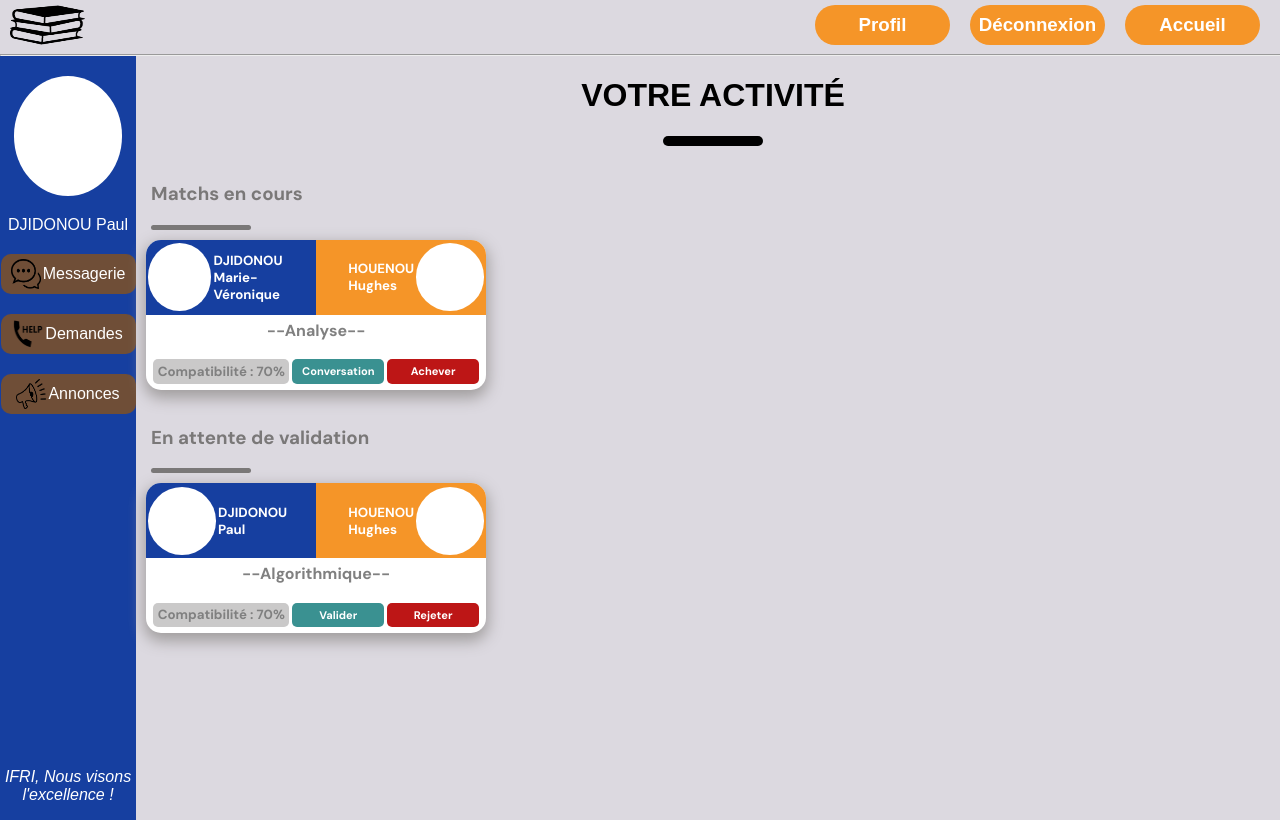
After one commit to Victoria-tec/PIL1_2526_10, a Django app: template frontend/templates/hub.html in a window 1280 px wide. The commit adds this page. Run offline with Django 5.2, Linux system fonts and the light colour scheme; the template is opened without the code that fills it, so the values that code supplies are empty.

Commit message:
premier design main page

```diff
--- a/frontend/static/script.js
+++ b/frontend/static/script.js
@@ -1,17 +1,24 @@
 class PageHeader extends HTMLElement{
     connectedCallback(){
+        let type = this.getAttribute("variante")
         this.innerHTML = `
                 <div><img class="logo" src="../static/images/logo.png" alt="logo"></div>
                 <div class="header-buttons">
                     <a href="#">
                         <h3>Profil</h3>
                     </a>
-                    <a href="inscription.html">
-                        <h3>S'inscrire</h3>
-                    </a>
-                    <a href="connexion.html">
-                        <h3>Se connecter</h3>
-                    </a>
+                    ${type === "accueil" ? `
+                            <a href="gestion_comptes/inscription.html">
+                                <h3>S'inscrire</h3>
+                            </a>
+                            <a href="connexion.html">
+                                <h3>Se connecter</h3>
+                            </a>
+                        ` : `
+                            <a href="base.html" id="deconnexion-button">
+                                <h3>Déconnexion</h3>
+                            </a>
+                        `}
                     <a href="base.html">
                         <h3>Accueil</h3>
                     </a>
@@ -110,3 +117,64 @@ if(pwd_submission){
 }
 
 /*Fin config formulaire d'inscription*/
+
+/*Main Page*/
+
+class SideBar extends HTMLElement{
+    connectedCallback(){
+        let user_name = this.getAttribute("user-name")
+        this.innerHTML = `
+                <div class="profile-pic-box"></div>
+                <div style="text-align: center"><p style="margin-top: 0; margin-bottom: 0; color: white;">${user_name}</p></div>
+                <div class="brown-button">
+                    <img src="../static/images/message-bubble.png" alt="messagerie" class="side-bar-icon">
+                    <p>Messagerie</p>
+                </div>
+                <div class="brown-button">
+                    <img src="../static/images/help.png" alt="messagerie" class="side-bar-icon">
+                    <p>Demandes</p>
+                </div>
+                <div class="brown-button">
+                    <img src="../static/images/annonce.png" alt="messagerie" class="side-bar-icon">
+                    <p>Annonces</p>
+                </div>
+                <p>IFRI, Nous visons l'excellence !</p>
+        `
+    }
+}
+
+customElements.define("side-bar", SideBar)
+
+class MatchBlock extends HTMLElement{
+    connectedCallback(){
+        let student_nom = this.getAttribute("student-nom")
+        let student_prenom = this.getAttribute("student-prenom")
+        let student_pic = this.getAttribute("student-pic")
+        let mentor_nom = this.getAttribute("mentor-nom")
+        let mentor_prenom = this.getAttribute("mentor-prenom")
+        let mentor_pic = this.getAttribute("mentor-pic")
+        let topic = this.getAttribute("topic")
+        let status = this.getAttribute("status")
+        let compatibility_score = this.getAttribute("compatibility-score")
+        this.innerHTML = `
+                    <div style="display: flex; height: 50%; width: 100%;">
+                        <div class="block-half" data-usertype = "student">
+                            <div class="mini-profile-pic"></div>
+                            <h5>${student_nom} <br> ${student_prenom}</h5>
+                        </div>
+                        <div class="block-half" data-usertype="mentor">
+                            <h5>${mentor_nom} <br> ${mentor_prenom}</h5>
+                            <div class="mini-profile-pic"></div>
+                        </div>
+                    </div>
+                    <h4><a href="#">--${topic}--</a></h4>
+                    <div style="display: flex; gap: 3px; align-items: center; justify-content: center; margin-top: 0">
+                        <div class="compatibility" style="width: 40%; height: 27%; height: 40%; margin-top: 0"><h5>Compatibilité : ${compatibility_score}%</h5></div>
+                        <button class="validation" style="border-style: none; width: 27%; height: 40%; margin-top: 0"><h5>${status==="validated" ? `Conversation` : `Valider`}</h5></button>
+                        <button class="validation" style="border-style: none; width: 27%; height: 40%; margin-top: 0; background-color: rgb(189, 22, 22);"><h5>${status==="validated" ? `Achever` : `Rejeter`}</h5></button>
+                    </div>
+        `
+    }
+}
+
+customElements.define("match-block", MatchBlock)
--- a/frontend/static/style.css
+++ b/frontend/static/style.css
@@ -1,3 +1,4 @@
+@import url('https://fonts.googleapis.com/css2?family=DM+Sans:ital,opsz,wght@0,9..40,100..1000;1,9..40,100..1000&display=swap');
 @import url('https://fonts.googleapis.com/css2?family=DM+Sans:ital,opsz,wght@0,9..40,100..1000;1,9..40,100..1000&display=swap');
 
 body{
@@ -6,9 +7,9 @@ body{
     font-family: sans-serif;
     display: flex;
     flex-direction: column;
-    min-height: 100vh;
     color: black;
     background-color: white;
+    height: 100vh;
 }
 
 :root{
@@ -20,7 +21,7 @@ body{
     --blue_shadow: 0 6px 15px 2px #5e7cc2;
     --brown_shadow: 0 6px 15px 2px rgb(54, 3, 3);
     --grey_shadow: 0 6px 15px 2px rgb(160, 157, 157);
-    --min_width_buttons: 150px;
+    --min_width_buttons: 135px;
     --height_buttons: 40px;
     --width_header_icons: 30px;
     --height_header_icons: 30px;
@@ -85,6 +86,7 @@ body{
     background-color: var(--orange);
     transition: 0.1s ease;
     color: white;
+    text-align: center;
 }
 
 .orange-button:hover{
@@ -96,14 +98,18 @@ body{
     height: var(--height_buttons);
     min-width: var(--min_width_buttons);
     border-style: none;
-    border-radius: var(--radius_buttons);
-    background-color: var(--brown);
+    border-radius: 10px;
+    background-color: var(--marron);
+    color: white;
+    display: flex;
+    align-items: center;
+    justify-content: center;
+    gap: 2px;
     transition: 0.1s ease;
-    color: white;
 }
 
 .brown-button:hover{
-    box-shadow: var(--brown_shadow);
+    cursor: pointer;
     transform: translateY(-2px);
 }
 
@@ -120,7 +126,7 @@ page-header{
 
 .logo{
     width: 75px;
-    height: 100px;
+    height: 50px;
     margin-left: 10px;
 }
 
@@ -142,7 +148,7 @@ page-header{
     min-width: var(--min_width_buttons);
     margin-right: 20px;
     transition: 0.1s ease;
-    animation: vertical-apparition 1.5s ease;
+    animation: vertical-apparition 1s ease;
 }
 
 .header-buttons > a:hover{
@@ -287,3 +293,171 @@ page-block{
     flex-direction: column;
     gap: 5px;
 }
+
+hr{
+    margin-top: 0;
+    margin-bottom: 0;
+    width: 100%;
+}
+
+side-bar{
+    display: flex;
+    flex-direction: column;
+    align-items: center;
+    padding-top: 20px;
+    gap: 20px;
+    background-color: var(--bleu);
+    margin-top: 0;
+    height: 100%;
+    width: 12%;
+}
+
+.profile-pic-box{
+    height: 120px;
+    width: 80%;
+    border-radius: 50%;
+    background-color: white;
+}
+
+.side-bar-icon{
+    width: 30px;
+    height: 30px;
+}
+
+side-bar > p{
+    margin-top: auto;
+    text-align: center;
+    color: white;
+    font-style: italic;
+    font-weight: 200;
+}
+
+.body-with-side-bar{
+    display: flex;
+    width: 100%;
+    height: 100%;
+    gap: 10px;
+}
+
+.body-without-side-bar{
+    display: flex;
+    flex-direction: column;
+    width: 100%;
+    height: 100%;
+    gap: 25px;
+}
+
+.category{
+    margin-top: 10px;
+    color: rgb(122, 120, 120);
+    display: flex;
+    flex-direction: column;
+    width: 100%;
+}
+
+.category h3{
+    font-family: 'DM Sans', sans-serif;
+    margin-left: 5px;
+    margin-top: 0;
+    animation: horizontal-apparition 0.5s ease;
+}
+
+.category .stick{
+    background-color: rgb(122, 120, 120);
+    margin-top: 0;
+    height: 5px;
+    margin-left: 5px;
+    animation: horizontal-apparition 0.8s ease;
+}
+
+.category-blocks-box{
+    display: flex;
+    flex-wrap: wrap;
+    width: 100%;
+    gap: 20px;
+}
+
+match-block{
+    display: flex;
+    flex-direction: column;
+    border-radius: 15px;
+    width: 30%;
+    height: 150px;
+    background-color: white;
+    margin-top: 10px;
+    box-shadow: var(--grey_shadow);
+    animation: vertical-apparition 0.8s ease;
+    color: white;
+}
+
+match-block h4{
+    font-family: 'DM Sans', sans-serif;
+    color: grey;
+    align-self: center;
+    margin-top: 5px;
+    margin-bottom: 0;
+}
+
+.block-half{
+    width: 50%;
+    display: flex;
+    align-items: center;
+    font-family: 'DM Sans', sans-serif;
+}
+
+.block-half[data-usertype="student"]{
+    background-color: var(--bleu);
+    border-top-left-radius: 15px;
+}
+
+.block-half[data-usertype="mentor"]{
+    background-color: var(--orange);
+    border-top-right-radius: 15px;
+    justify-content: right;
+}
+
+.mini-profile-pic{
+    background-color: white;
+    border-radius: 50%;
+    height: 90%;
+    width: 40%;
+}
+
+.block-half .mini-profile-pic{
+    margin-left: 2px;
+    margin-right: 2px;
+}
+
+.compatibility{
+    font-family: 'DM Sans', sans-serif;
+    background-color: rgb(202, 201, 201);
+    color: grey;
+    border-radius: 5px;
+    height: 20%;
+    width: 90%;
+    align-self: center;
+    margin-top: 5px;
+    display: flex;
+    align-items: center;
+    justify-content: center;
+    margin-top: 10px;
+}
+
+.validation{
+    font-family: 'DM Sans', sans-serif;
+    background-color: rgb(58, 145, 145);
+    color: white;
+    border-radius: 5px;
+    height: 20%;
+    width: 90%;
+    align-self: center;
+    margin-top: 5px;
+    display: flex;
+    align-items: center;
+    justify-content: center;
+    margin-top: 10px;
+}
+
+.validation:hover{
+    cursor: pointer;
+}
--- a/frontend/templates/base.html
+++ b/frontend/templates/base.html
@@ -9,12 +9,12 @@
 </head>
 <body style="background-color: rgb(223, 223, 223);">
     <div style="background-image: url(../static/images/mentoring.jpg); background-size: 100% 100%; background-repeat: no-repeat; min-height: 500px;">
-        <page-header></page-header>
+        <page-header variante="accueil"></page-header>
         <div class="presentation-block">
             <h1>IFRI MentorLink</h1>
             <h3 style="font-style: italic; font-weight: 500;">La plateforme de mentorat académique et professionnel des étudiants de l'IFRI</h3>
             <h2>Trouvez un mentor dans votre domaine ou partagez vos compétences avec vos pairs</h2>
-            <button class="blue-button" style="background-color: rgb(81, 81, 197)"><a href="inscription.html">Commencez l'aventure</a></button>
+            <button class="blue-button" style="background-color: rgb(81, 81, 197)"><a href="gestion_comptes/inscription.html">Commencez l'aventure</a></button>
         </div>
     </div>
 
@@ -38,7 +38,7 @@
     image = "../static/images/graduation.png"></page-block>
 
     <div style="align-self: center;">
-        <button class="orange-button" style="margin-bottom: 40px;"><a href="inscription.html">Je m'inscris !</a></button>
+        <button class="orange-button" style="margin-bottom: 40px;"><a href="gestion_comptes/inscription.html">Je m'inscris !</a></button>
     </div>
 
     <page-footer></page-footer>
--- /dev/null
+++ b/frontend/templates/hub.html
@@ -0,0 +1,37 @@
+<!DOCTYPE html>
+<html lang="en">
+<head>
+    <meta charset="UTF-8">
+    <meta name="viewport" content="width=device-width, initial-scale=1.0">
+    <link rel="stylesheet" href="../static/style.css">
+    <script src="../static/script.js" type="module"></script>
+    <title>IFRI MentorLink</title>
+</head>
+<body style="background-color: rgb(220, 217, 224);">
+    <page-header></page-header>
+    <hr>
+    <div class="body-with-side-bar">
+        <side-bar user-name="DJIDONOU Paul"></side-bar>
+        <div class="body-without-side-bar">
+            <div style="display: flex; flex-direction: column; align-items: center; align-self: center; color: black; animation: reverse-vertical-apparition 0.8s ease;">
+                <h1>VOTRE ACTIVITÉ</h1>
+                <div class="stick" style="background-color: black;"></div>
+            </div>
+            <div class="category">
+            <h3>Matchs en cours</h3>
+            <div class="stick"></div>
+            <div class="category-blocks-box">
+                <match-block student-nom="DJIDONOU" student-prenom="Marie-Véronique" mentor-nom="HOUENOU" mentor-prenom="Hughes" topic="Analyse" compatibility-score="70" status="validated"></match-block>
+            </div>
+        </div>
+        <div class="category">
+            <h3>En attente de validation</h3>
+            <div class="stick"></div>
+            <div class="category-blocks-box">
+                <match-block student-nom="DJIDONOU" student-prenom="Paul" mentor-nom="HOUENOU" mentor-prenom="Hughes" topic="Algorithmique" compatibility-score="70" status="to-validate"></match-block>
+            </div>
+        </div>
+        </div>
+    </div>
+</body>
+</html>
```
Also changed, not shown: frontend/templates/gestion_comptes/inscription.html (renamed from frontend/templates/inscription.html, +13 -9 lines), frontend/static/images/annonce.png (added), frontend/static/images/help.png (added), frontend/static/images/message-bubble.png (added).
